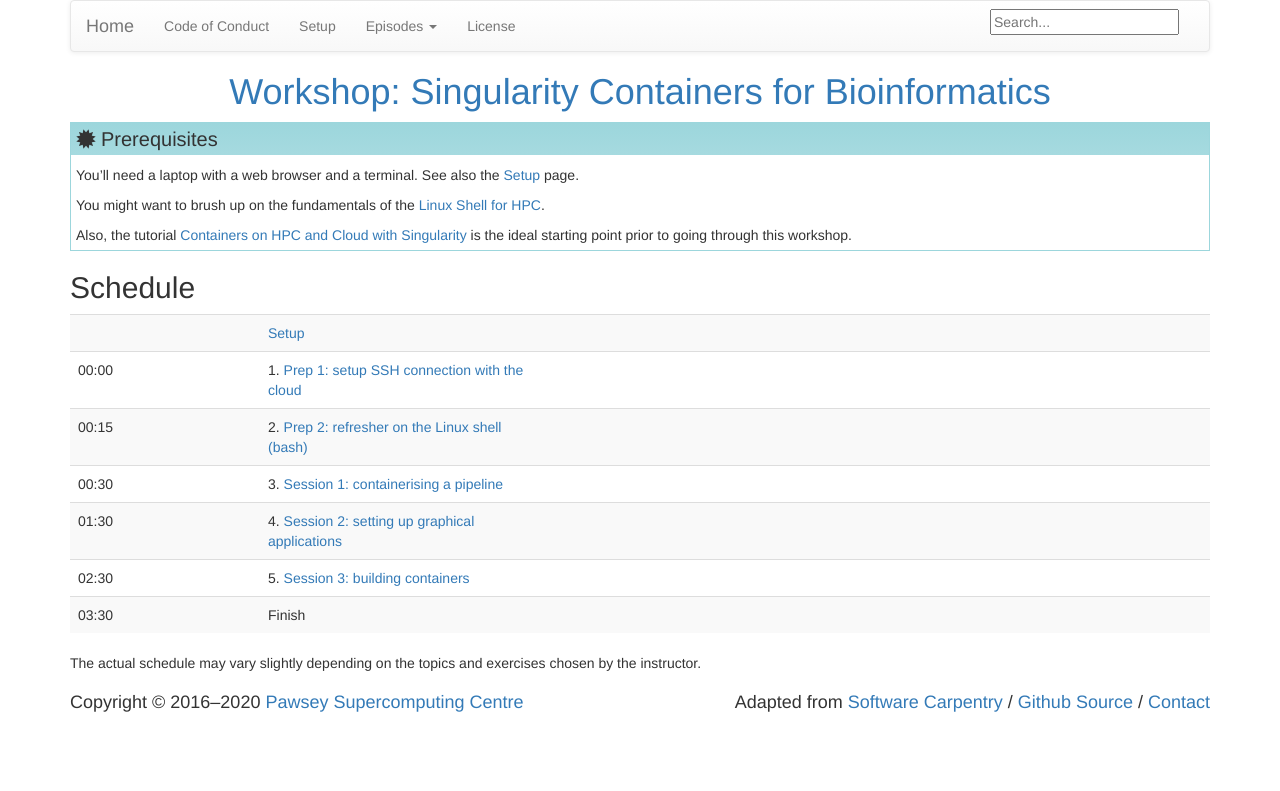
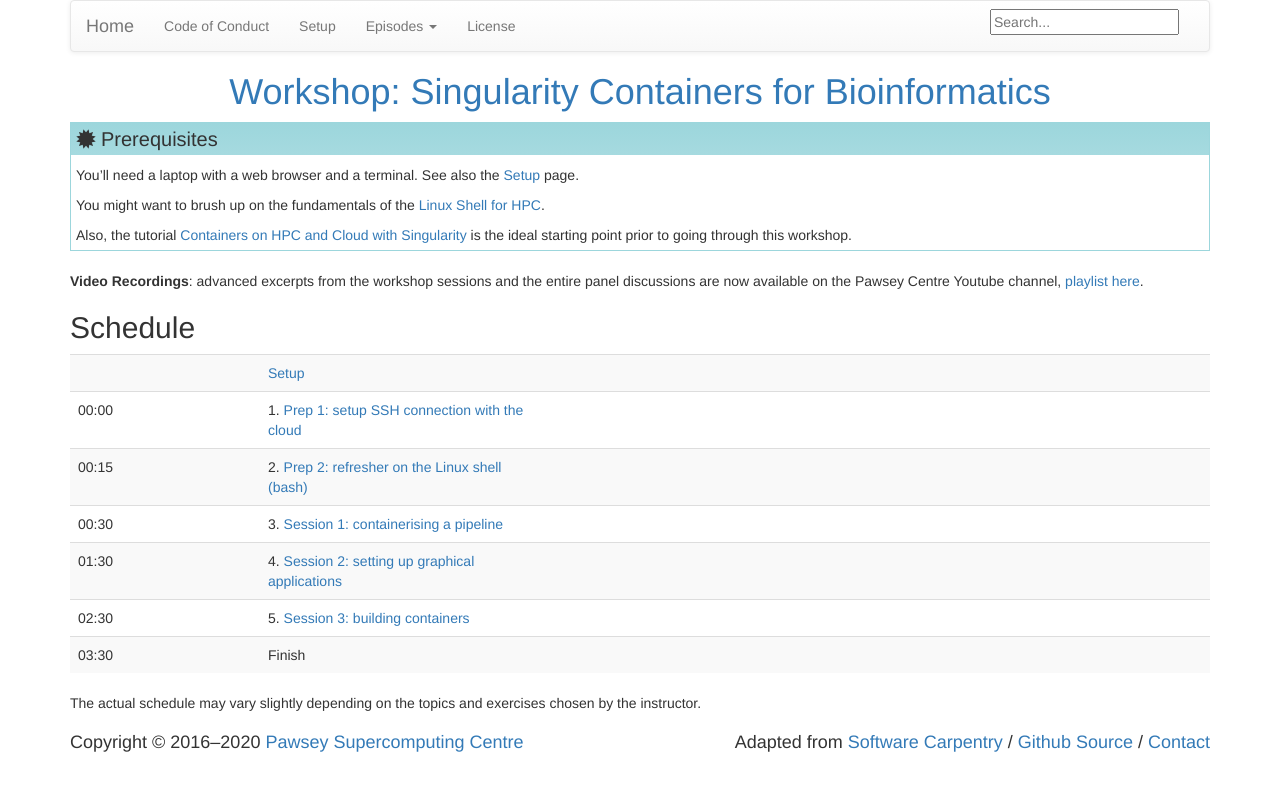
Before and after one commit to PawseySC/containers-bioinformatics-workshop, a Jekyll site: the page built from index.md, in a window 1280 px wide. Shown: the top 791 px of the page. Built offline with Jekyll 4.4.1, drawn with Linux system fonts in a browser that asks for light colours.

Commit message:
youtube link

```diff
--- a/index.md
+++ b/index.md
@@ -13,3 +13,6 @@ permalink: index.html  # Is the only page that don't follow the partner /:path/i
 >
 > Also, the tutorial [Containers on HPC and Cloud with Singularity](https://pawseysc.github.io/singularity-containers/) is the ideal starting point prior to going through this workshop.
 {: .prereq}
+
+
+**Video Recordings**: advanced excerpts from the workshop sessions and the entire panel discussions are now available on the Pawsey Centre Youtube channel, [playlist here](https://www.youtube.com/playlist?list=PLmu61dgAX-aYkz4rAl-nqmUfq_u9YUoFn).
```
